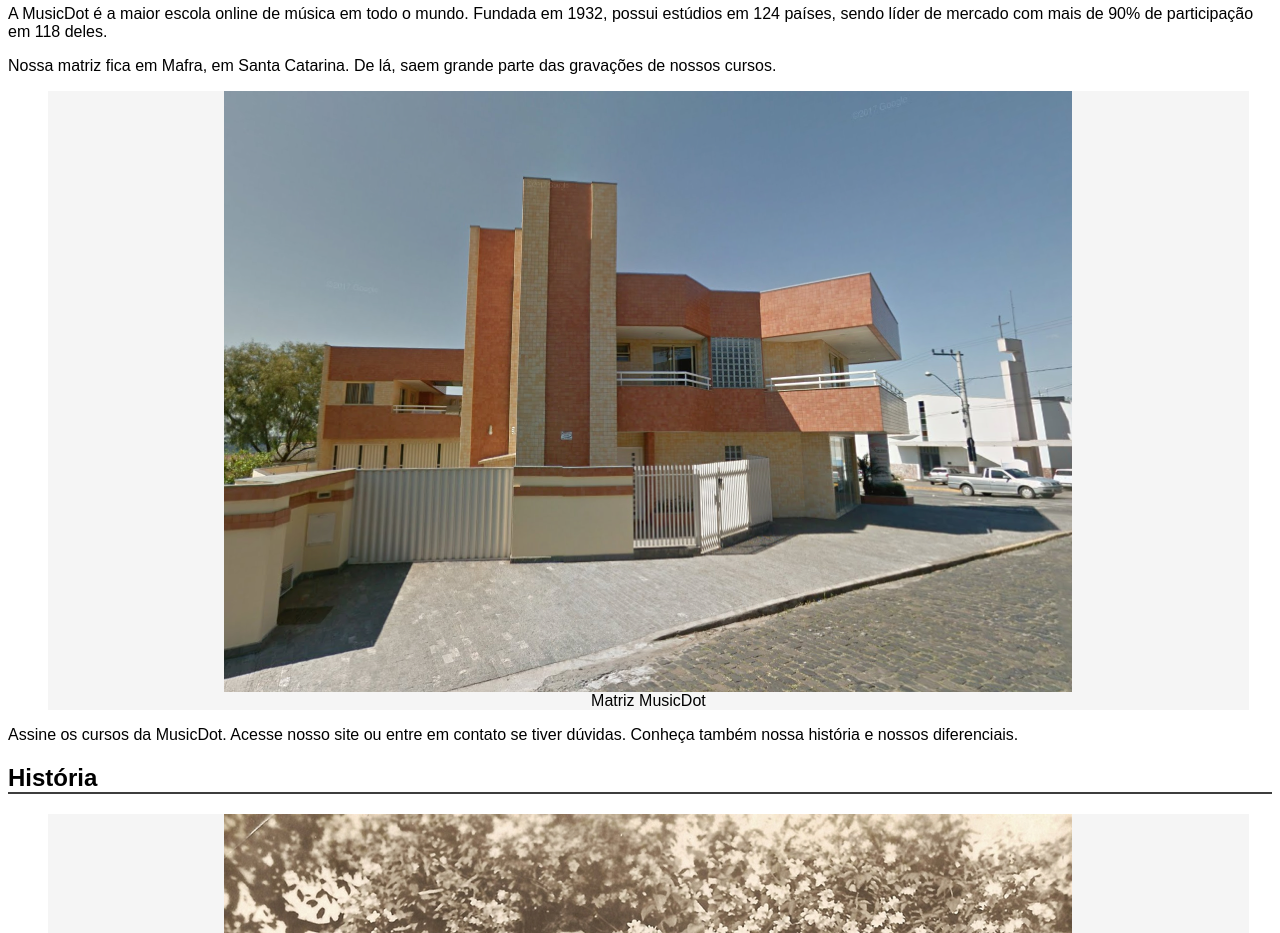
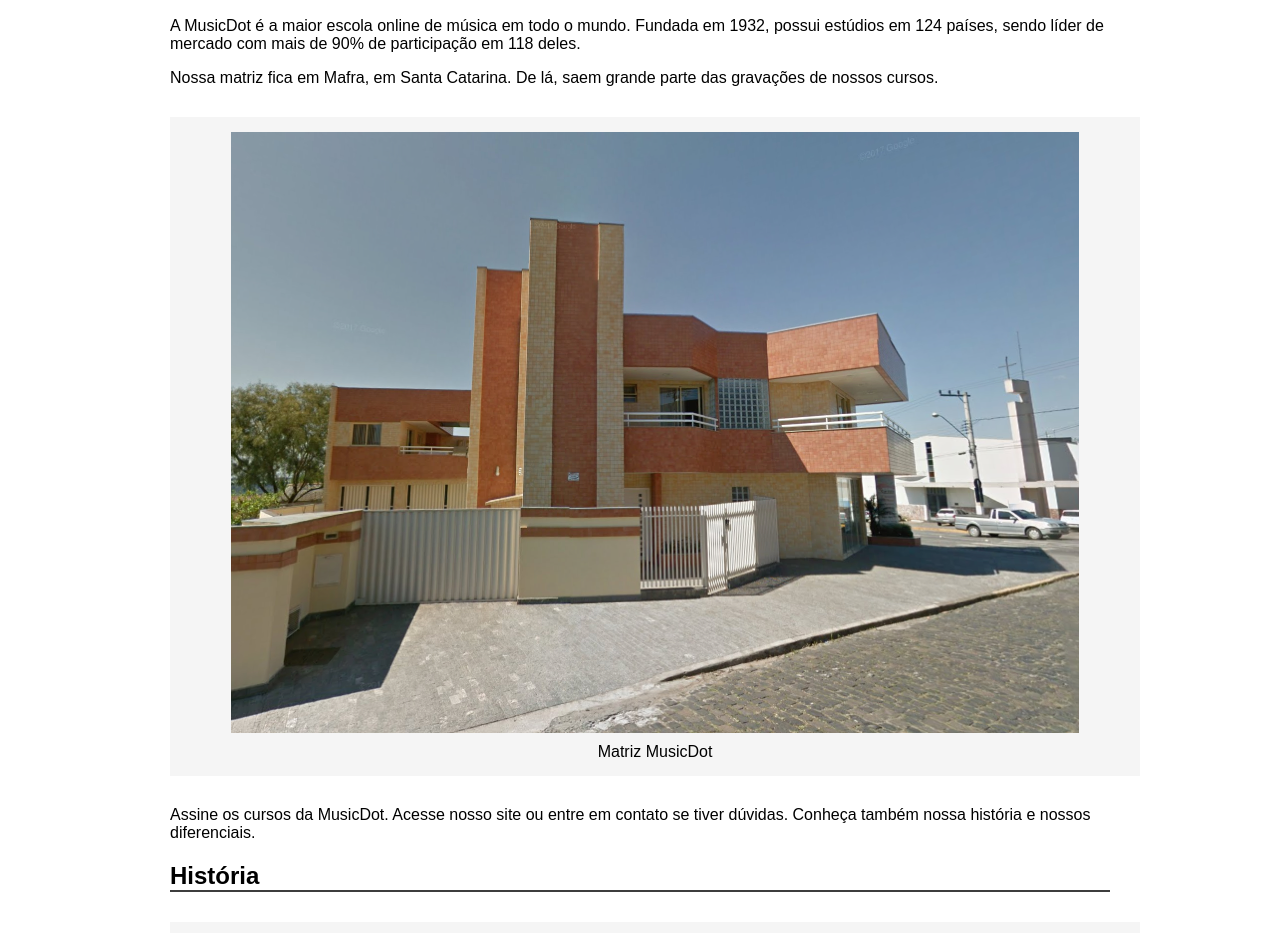
Before and after one commit to Athus2003/music-dot, a plain HTML site: page sobre.html in a window 1280 px wide. Shown: the part 137-1070 px from the top of the page. Drawn offline with Linux system fonts and the light colour scheme.

Commit message:
CSS, Atividade 2

```diff
--- a/css/style.css
+++ b/css/style.css
@@ -1,22 +1,28 @@
 body {
     font-family: Arial, sans-serif;
+    max-width: 940px;
+    margin: 0 auto;
+    padding: 0 30px;
 }
-
 h1 {
     color: #3D3D3D;
     background-color: #E1EDF2;
+    padding: 10px;
 }
-
 h2 {
     border-bottom: 2px solid #3D3D3D;
 }
-
 figure {
     display: flex;
     flex-direction: column;
     align-items: center;
     text-align: center;
     background-color: whitesmoke;
-    width: 95%;
-    /*color: lightgrey;/* cor da legenda */
+    width: 100%;
+    margin: 30px 0;
+    padding: 15px;
 }
+figcaption {
+    margin-top: 10px;
+    /*color: lightgray; /*cor da fonte*/
+}
```
